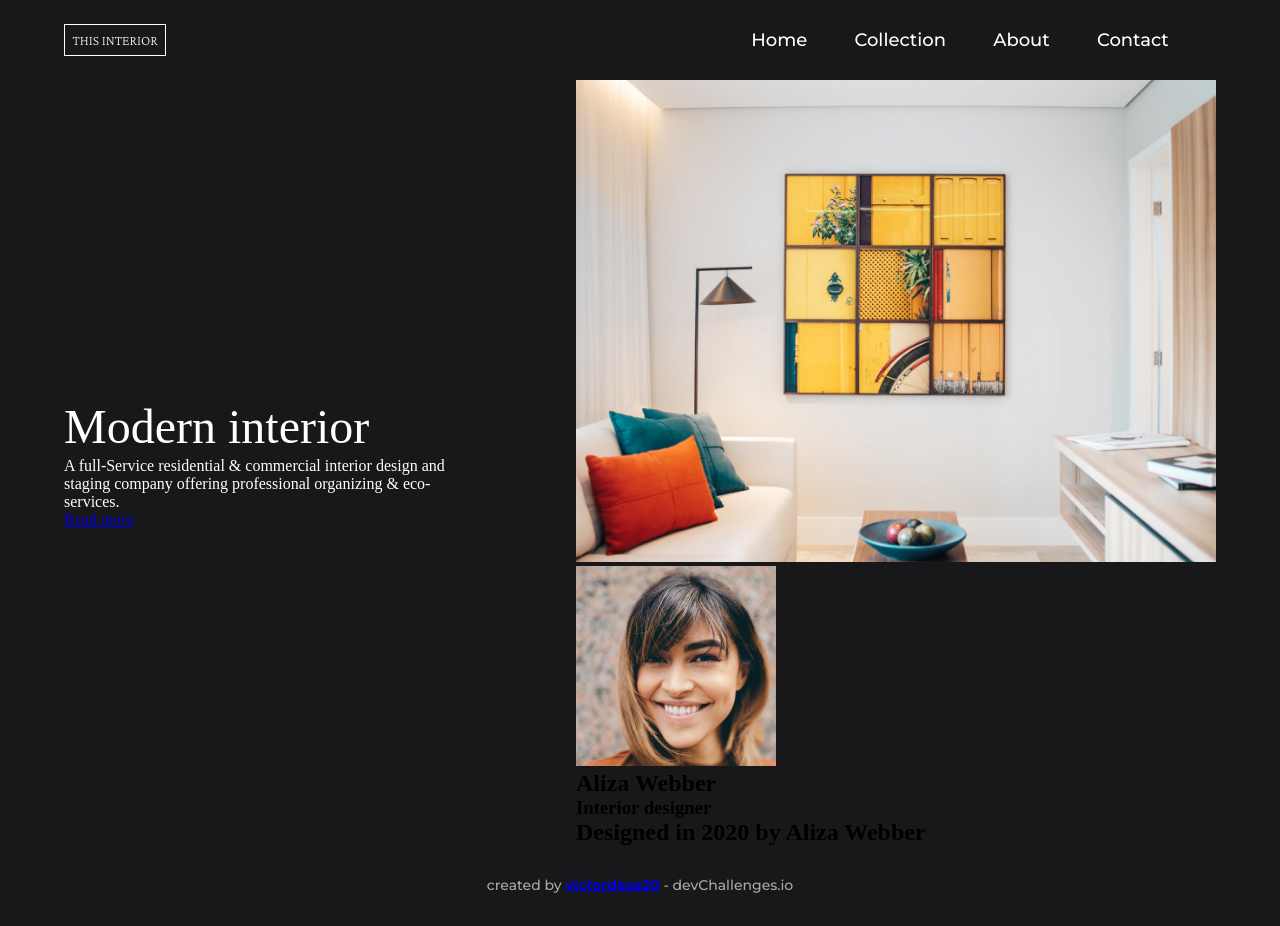
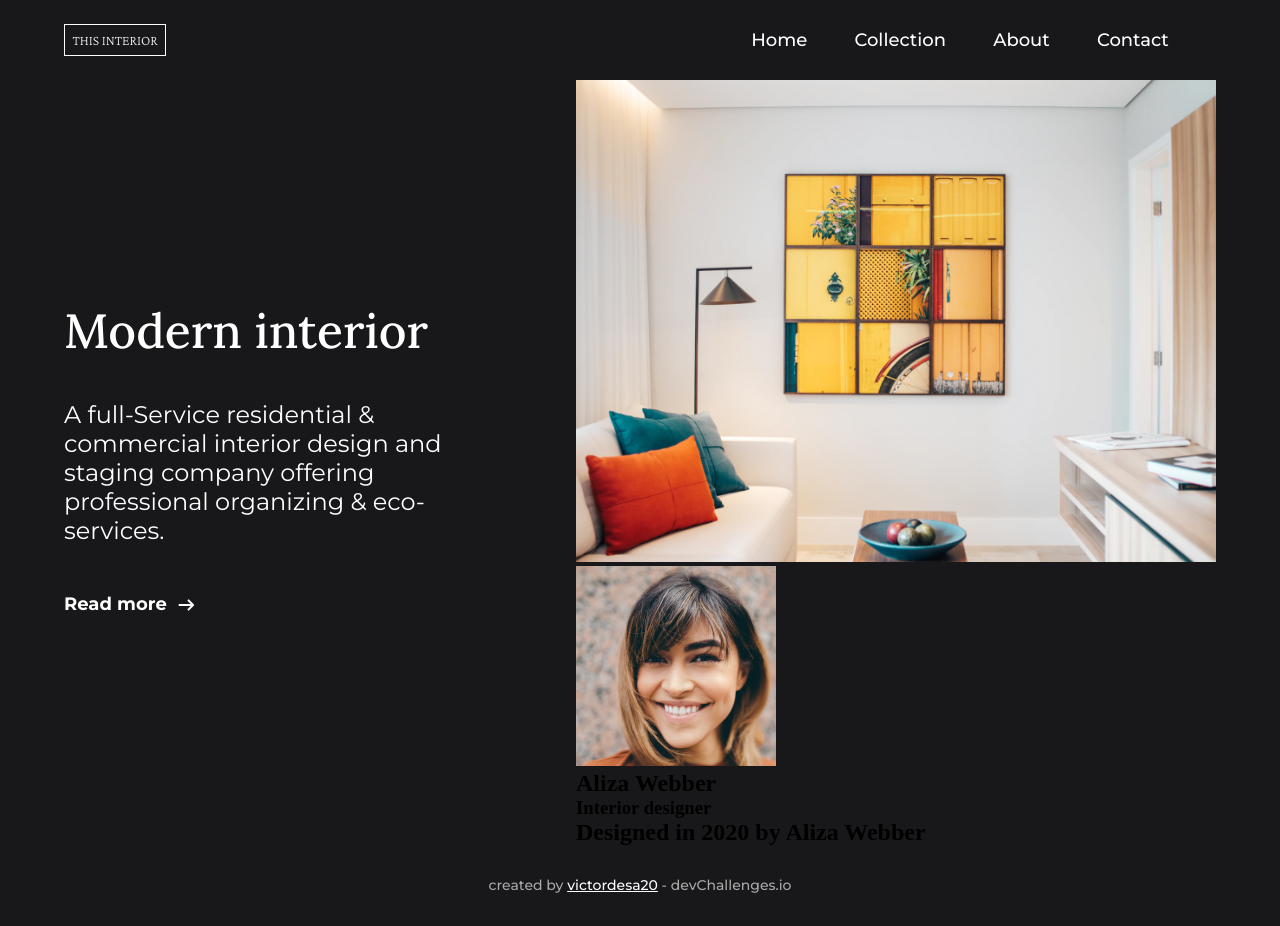
Before and after one commit to victordesa20/page-interior-consultant, a plain HTML site: page index.html in a window 1280 px wide. Drawn offline with nearby package versions, Linux system fonts and the light colour scheme.

Commit message:
:lipstick: feat: CSS quase pronto (falta o Card)

```diff
--- a/index.html
+++ b/index.html
@@ -5,6 +5,7 @@
   <meta charset="UTF-8">
   <meta http-equiv="X-UA-Compatible" content="IE=edge">
   <meta name="viewport" content="width=device-width, initial-scale=1.0">
+  <link rel="stylesheet" href="https://fonts.googleapis.com/css2?family=Material+Symbols+Rounded:opsz,wght,FILL,GRAD@20..48,100..700,0..1,-50..200" />
   <link rel="stylesheet" href="style.css">
   <title>Interior Consultant</title>
 </head>
@@ -31,7 +32,9 @@
       <div class="container__info">
         <h1 class="container__info--titulo">Modern interior</h1>
         <p class="container__info--paragrafo">A full-Service residential & commercial interior design and staging company offering professional organizing & eco-services.</p>
-        <a href="#">Read more</a>
+        <a class="container__info--link" href="#">Read more <span class="material-symbols-rounded">
+            arrow_right_alt
+          </span></a>
       </div>
 
       <div class="container__galeria">
--- a/style.css
+++ b/style.css
@@ -1,10 +1,18 @@
 @import url("https://fonts.googleapis.com/css2?family=Crimson+Pro:wght@200&display=swap");
-@import url("https://fonts.googleapis.com/css2?family=Montserrat:wght@500;700&display=swap");
+@import url("https://fonts.googleapis.com/css2?family=Montserrat:wght@400;500;700&display=swap");
+@import url("https://fonts.googleapis.com/css2?family=Lora:wght@500&display=swap");
 
-* {
+*,
+*:after,
+*:before {
   margin: 0;
   padding: 0;
   box-sizing: border-box;
+  text-decoration: none;
+}
+body {
+  font-size: 100%;
+  list-style-type: none;
 }
 
 .header {
@@ -87,17 +95,45 @@
 
 .container__info {
   width: 30vw;
+  min-height: 324px;
+  display: flex;
+  flex-direction: column;
+  align-items: flex-start;
+  justify-content: space-between;
   color: #ffffff;
 }
 
 .container__info--titulo {
   font-family: "Lora";
-  font-style: normal;
   font-weight: 500;
-  font-size: 48px;
-  line-height: 61px;
+  font-size: 3rem;
+  line-height: 3.81rem;
+}
 
+.container__info--paragrafo {
+  font-family: "Montserrat";
+  font-weight: 400;
+  font-size: 1.5rem;
+  line-height: 1.81rem;
+}
+
+.container__info--link {
+  width: 45%;
+  font-family: "Montserrat";
+  font-weight: 700;
+  font-size: 1.125rem;
+  line-height: 1.37rem;
+  text-decoration: none;
   color: #ffffff;
+  padding: 2% 10% 2% 0;
+  display: flex;
+  flex-direction: row;
+  align-items: center;
+  justify-content: space-between;
+}
+
+.container__info--link:hover {
+  color: #fbbd3f;
 }
 
 .container__galeria {
@@ -127,6 +163,7 @@
   color: #a9a9a9;
 }
 
-.footer__link {
-  font-weight: 700;
+.footer__text a {
+  color: #ffffff;
+  text-decoration: underline;
 }
```
